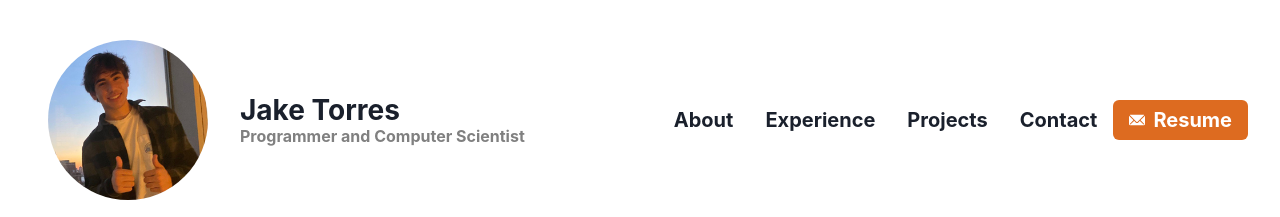
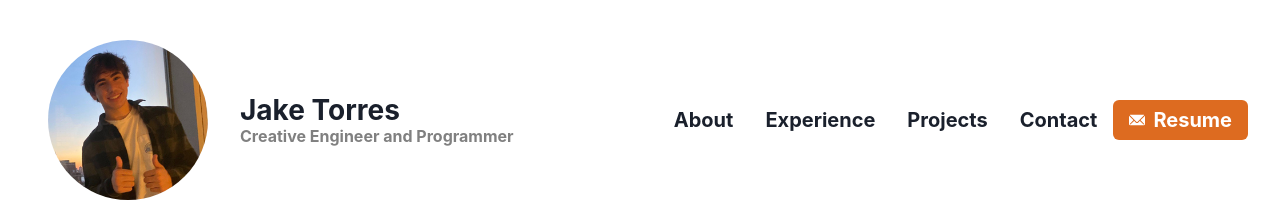
Before and after one commit to JakasaurusRex/Personal-Website, a Next.js app: page / in a window 1280 px wide. Shown: the top 217 px of the page. Built offline with nearby package versions, Linux system fonts and the light colour scheme.

Commit message:
Updated nav

```diff
--- a/components/NavBar.js
+++ b/components/NavBar.js
@@ -18,7 +18,7 @@ const NavBar = () => {
 	return (
 			<Flex minWidth='full' alignItems='center' justify='flex-end' py={8} mt={0} mb={0,0,0} px={[2,8,8]} mx="auto">
 				<Box py='2' px='4'> <Image fit="cover" borderRadius='full' boxSize='10em' src="/Nicer.jpeg" /> </Box>
-				<Box py='2' px='4'><Heading size='lg'> Jake Torres </Heading><Heading size='sm' color='gray'>Programmer and Computer Scientist</Heading></Box>
+				<Box py='2' px='4'><Heading size='lg'> Jake Torres </Heading><Heading size='sm' color='gray'>Creative Engineer and Programmer</Heading></Box>
 				<Spacer />
 				<Box py='2' px ='4'>
 					<AnchorLink href='#about'> <Heading size='md'>About </Heading></AnchorLink>
```
